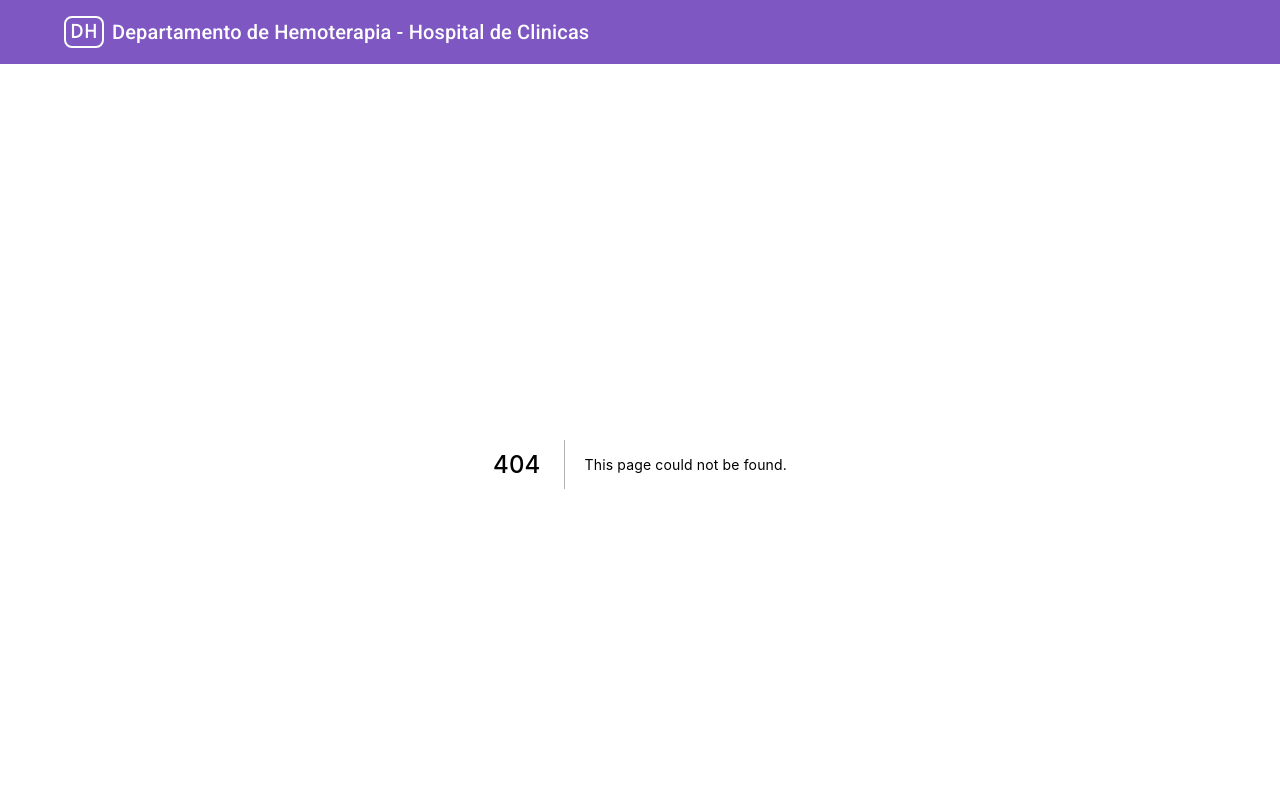
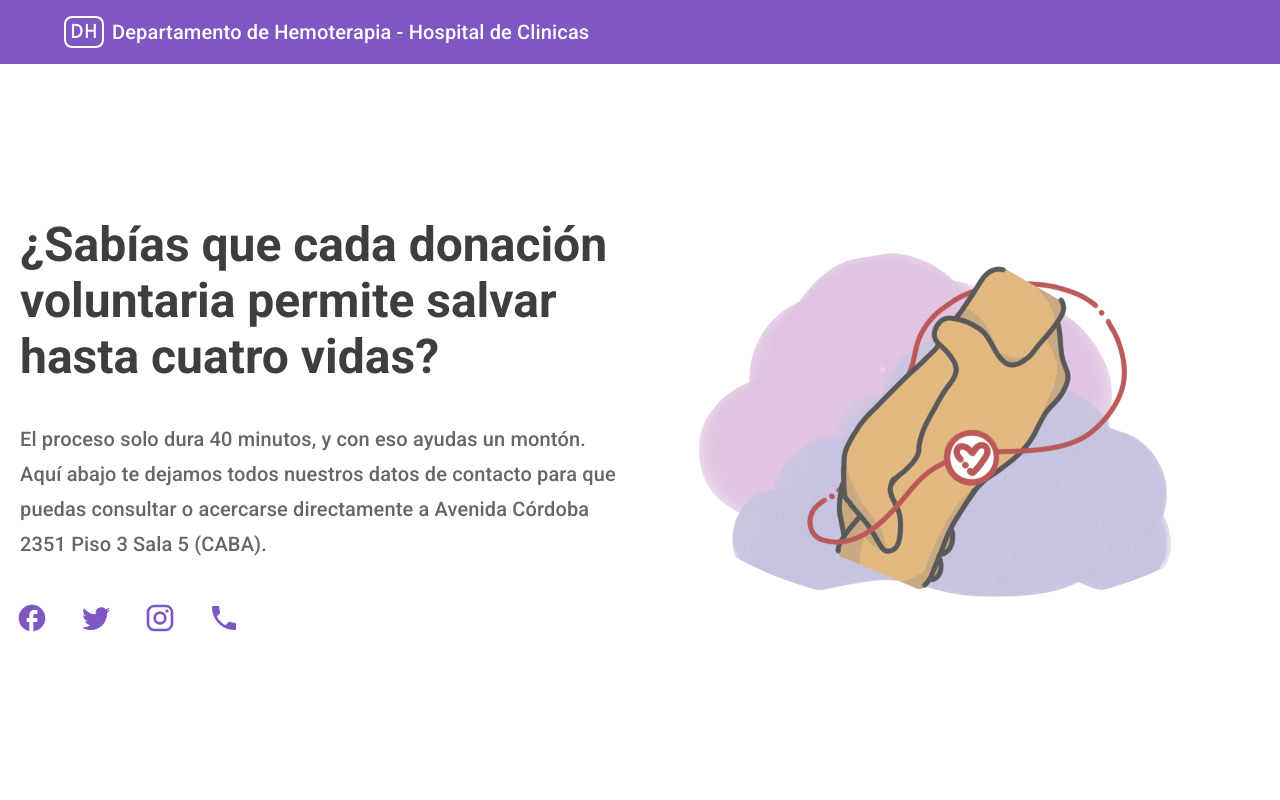
Before and after one commit to jblancoetec/front-clinicas-web, a Next.js app: page /contact in a window 1280 px wide. Before the commit this address had no page. Shown: the top 800 px of the page. Built offline with nearby package versions, Linux system fonts and the light colour scheme.

Commit message:
donar offline

```diff
--- /dev/null
+++ b/pages/contact.tsx
@@ -0,0 +1,112 @@
+import {
+  Box,
+  Button,
+  Grid,
+  Stack,
+  Typography,
+  useMediaQuery,
+} from "@mui/material";
+import Image from "next/image";
+import TwitterIcon from "@mui/icons-material/Twitter";
+import FacebookIcon from "@mui/icons-material/FacebookTwoTone";
+import InstagramIcon from "@mui/icons-material/Instagram";
+import LocalPhoneIcon from "@mui/icons-material/LocalPhone";
+
+const Contact = () => {
+  const sm = useMediaQuery("(min-width: 600px)");
+  const title =
+    "¿Sabías que cada donación voluntaria permite salvar hasta cuatro vidas?";
+  const subtitle =
+    "El proceso solo dura 40 minutos, y con eso ayudas un montón. Aquí abajo te dejamos todos nuestros datos de contacto para que puedas consultar o acercarse directamente a Avenida Córdoba 2351 Piso 3 Sala 5 (CABA).";
+
+  return (
+    <Box
+      display={"grid"}
+      gridTemplateColumns={{
+        xs: "1fr",
+        md: "1fr 1fr",
+      }}
+      gridTemplateRows="auto"
+      gridTemplateAreas={{
+        xs: "'title' 'subtitle' 'img' 'icons'",
+        md: "'. img' 'title img' 'subtitle img' 'icons img' '. img'",
+      }}
+      sx={{ minHeight: "92vh" }}
+      py={{ xs: 2, md: 0 }}
+    >
+      <Box gridArea={"title"} alignSelf="end" justifySelf={"center"}>
+        <Typography
+          variant={sm ? "h3" : "h4"}
+          textAlign={{
+            xs: "center",
+            md: "left",
+          }}
+          className="title"
+          maxWidth={"sm"}
+          px={{
+            xs: 2,
+            md: 0,
+          }}
+        >
+          {title}
+        </Typography>
+      </Box>
+      <Box gridArea={"subtitle"} alignSelf="center" justifySelf={"center"}>
+        <Typography
+          variant="h6"
+          className="subtitle"
+          textAlign={{
+            xs: "center",
+            md: "left",
+          }}
+          sx={{ lineHeight: "1.75" }}
+          maxWidth="sm"
+          py={{
+            xs: 2,
+            md: 0,
+          }}
+          px={{
+            xs: 2,
+            md: 0,
+          }}
+        >
+          {subtitle}
+        </Typography>
+      </Box>
+      <Box gridArea={"img"} alignSelf="center" justifySelf={"center"}>
+        <Image
+          src="/assets/imgmain/imgmain.png"
+          width={"1920px"}
+          height={"1080px"}
+          alt="Pareja con corazon en el centro"
+          className="img-section-home"
+        />
+      </Box>
+      <Box gridArea={"icons"} sx={{ color: "var(--color-primario)" }}>
+        <Stack
+          direction={"row"}
+          justifyContent={{
+            xs: "center",
+            md: "start",
+          }}
+          fontSize={32}
+        >
+          <a href="https://es-la.facebook.com/hemoterapia.hospitaldeclinicas">
+            <FacebookIcon fontSize="inherit" sx={{ mx: 2 }} />
+          </a>
+          <a href="https://twitter.com/Prensaclinicas?ref_src=twsrc%5Egoogle%7Ctwcamp%5Eserp%7Ctwgr%5Eauthor">
+            <TwitterIcon fontSize="inherit" sx={{ mx: 2 }} />
+          </a>
+          <a href="https://www.instagram.com/hospitaldeclinicasok/?hl=es">
+            <InstagramIcon fontSize="inherit" sx={{ mx: 2 }} />
+          </a>
+          <a href="tel:011 5950-8000">
+            <LocalPhoneIcon fontSize="inherit" sx={{ mx: 2 }} />
+          </a>
+        </Stack>
+      </Box>
+    </Box>
+  );
+};
+
+export default Contact;
--- a/src/home/CardStepsSection.tsx
+++ b/src/home/CardStepsSection.tsx
@@ -59,7 +59,7 @@ const Card = ({
           justifyContent={"center"}
         >
           <Button
-            href="/formulario"
+            href="/contact"
             variant="contained"
             className="button contained"
             size="large"
```
Also changed, not shown: src/home/MainSection.tsx (+8 -10 lines).
